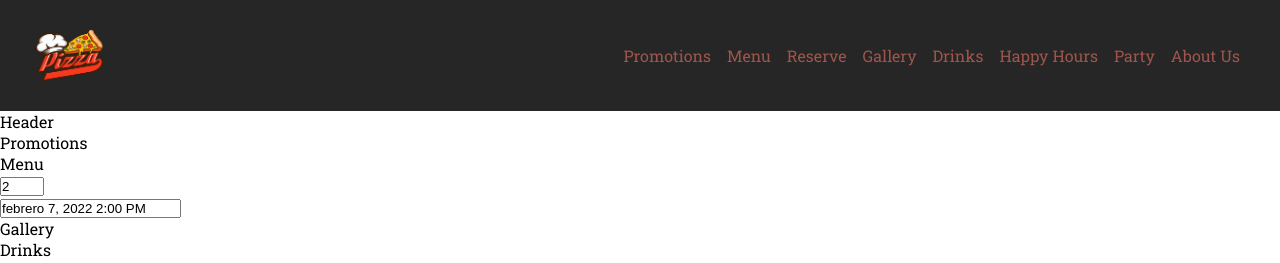
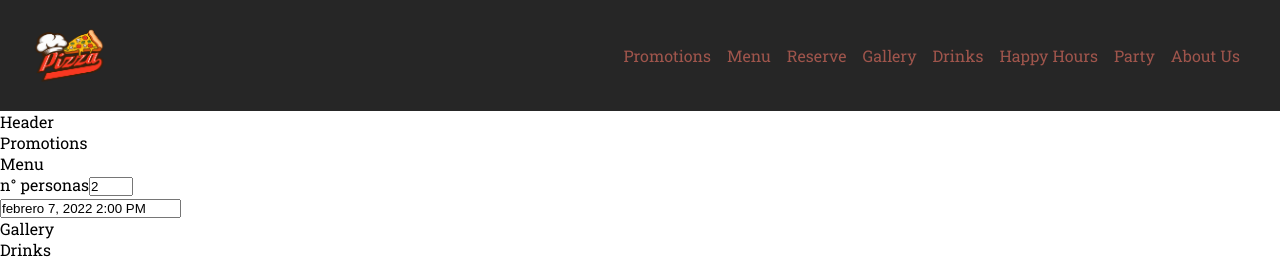
Before and after one commit to emeierd/Proyecto-Grupal-Restaurant, a React (Create React App) app in the folder client/: page / in a window 1280 px wide. Shown: the top 263 px of the page. Built offline with nearby package versions, Linux system fonts and the light colour scheme; no server answers.

Commit message:
label input personas

```diff
--- a/client/src/components/Reserve.js
+++ b/client/src/components/Reserve.js
@@ -72,7 +72,8 @@ const Reserve = () => {
     }
     return (
         <>
-            <input type={"number"} defaultValue={personas} min={"2"} max={"8"} onChange={e => personasChange(e)} />
+            <label htmlFor='number'>n° personas</label>
+            <input type={"number"} name="number" defaultValue={personas} min={"2"} max={"8"} onChange={e => personasChange(e)} />
             <DatePicker
                 selected={startDate}
                 onChange={date => onDatePick(date)}
```
